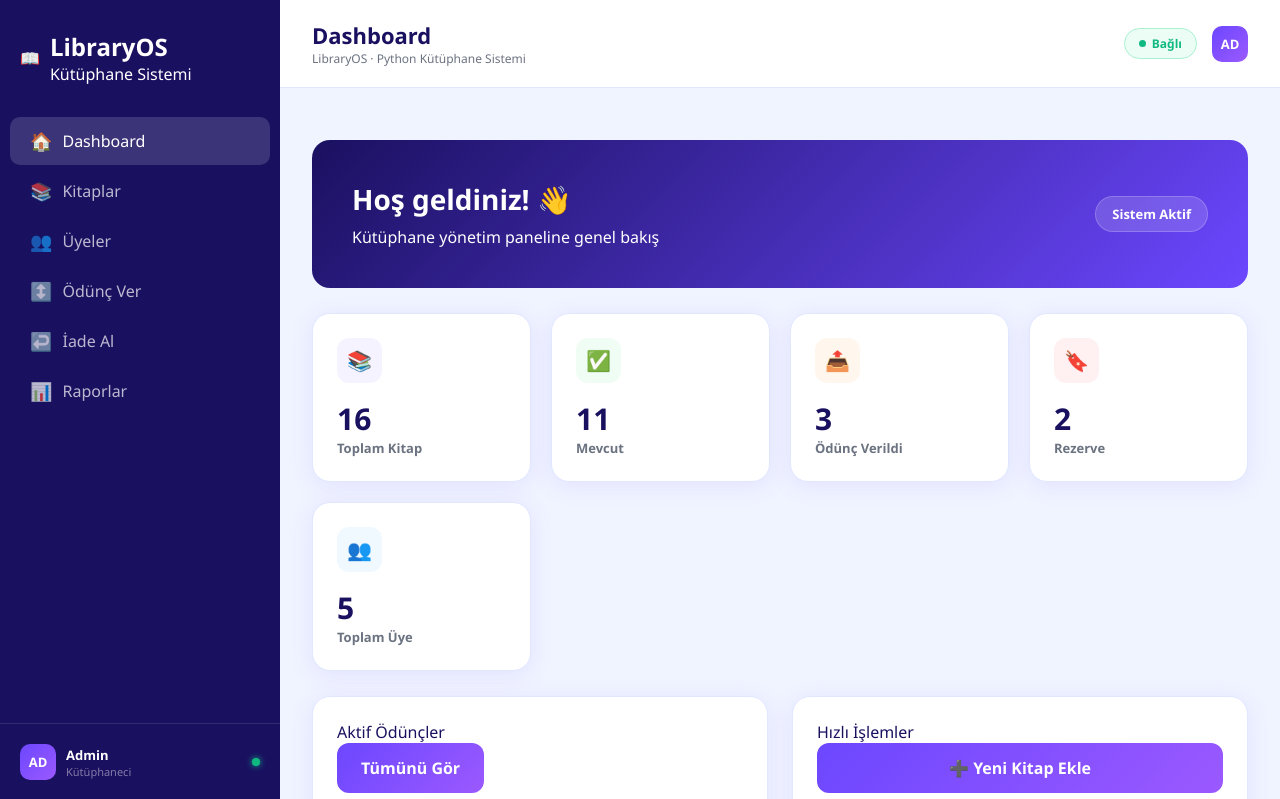
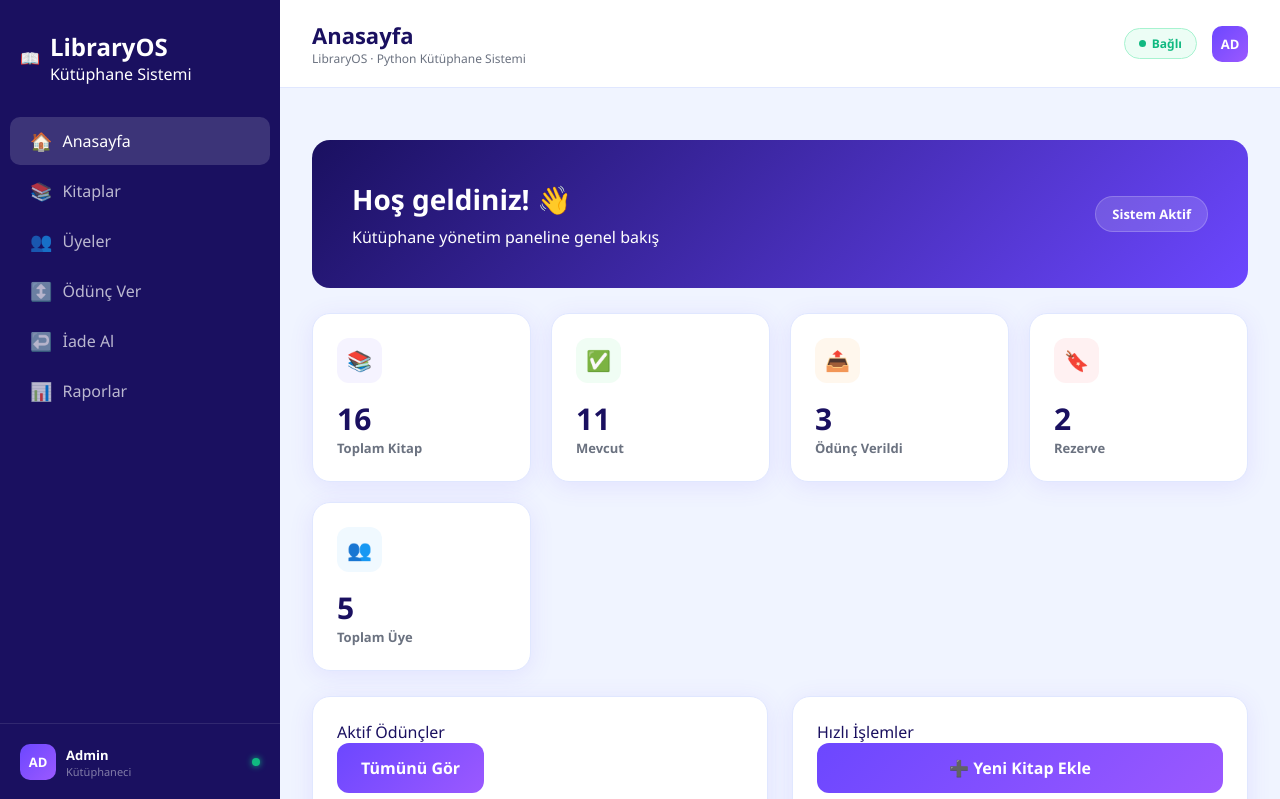
Before and after one commit to havinozvaris/kutuphane-proje, a Flask app: page /dashboard in a window 1280 px wide. Shown: the top 799 px of the page. Run offline with Flask 3, Linux system fonts and the light colour scheme; the visitor is signed in with stand-in values (Sample User, id 1); data comes from the database, SQL or seed files in the repository.

Commit message:
güncellendi.

```diff
--- a/templates/base.html
+++ b/templates/base.html
@@ -100,7 +100,7 @@ footer { padding: 24px 32px; border-top: 1px solid var(--border); color: var(--t
 
   <nav>
     <a href="{{ url_for('dashboard') }}" class="{% if request.endpoint=='dashboard' %}active{% endif %}">
-      <span class="nav-icon">🏠</span> Dashboard
+      <span class="nav-icon">🏠</span> Anasayfa
     </a>
     <a href="{{ url_for('books') }}" class="{% if request.endpoint in ['books','add_book','edit_book'] %}active{% endif %}">
       <span class="nav-icon">📚</span> Kitaplar
--- a/templates/dashboard.html
+++ b/templates/dashboard.html
@@ -1,6 +1,6 @@
 {% extends "base.html" %}
-{% block title %}Dashboard{% endblock %}
-{% block topbar_title %}Dashboard{% endblock %}
+{% block title %}Anasayfa{% endblock %}
+{% block topbar_title %}Anasayfa{% endblock %}
 {% block footer_info %}{{ total_books }} kitap · {{ total_members }} üye{% endblock %}
 
 {% block content %}
```
